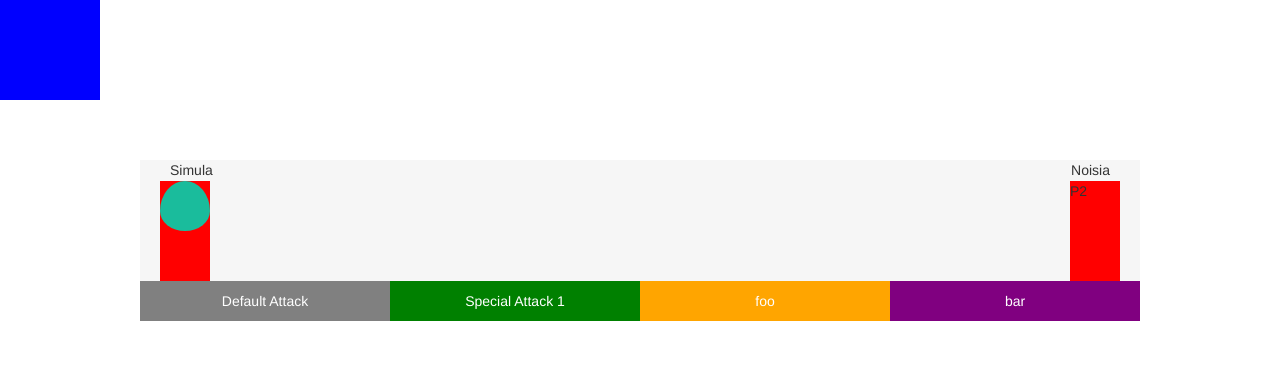
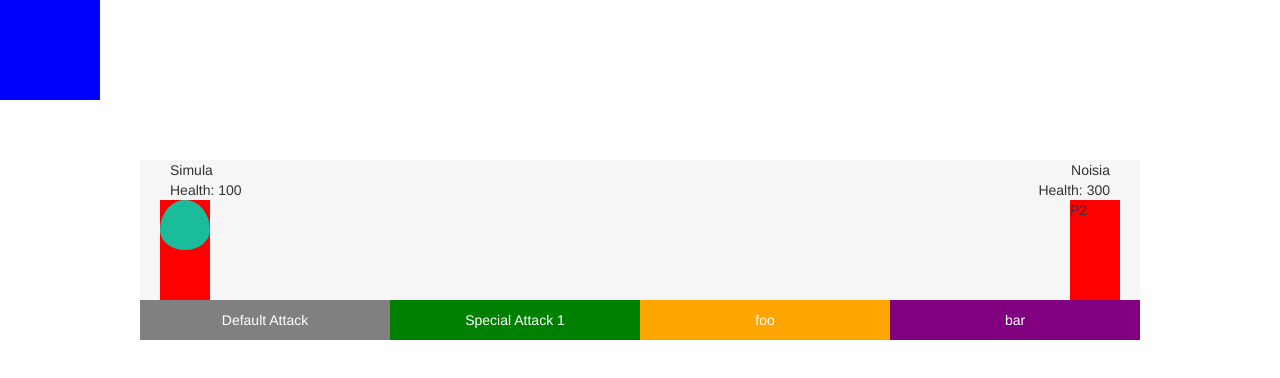
Before and after one commit to danjonescidtrix/Dubplate-Showdown-TRPG, a plain HTML site: page index.html in a window 1280 px wide. Drawn offline with Linux system fonts and the light colour scheme.

Commit message:
Added lbl's to HTML

```diff
--- a/index.html
+++ b/index.html
@@ -33,8 +33,10 @@
             </div>
             <div class="row">
                 <div class="col-xs-50">
+                    <label style="margin-left: 30px;">Health: <span id="p1_health"></span></label>
                 </div>
                 <div class="col-xs-50">
+                    <label style="float: right; margin-right: 30px;">Health: <span id="p2_health"></span></label>
                 </div>
             </div>
             <div class="row">
```
